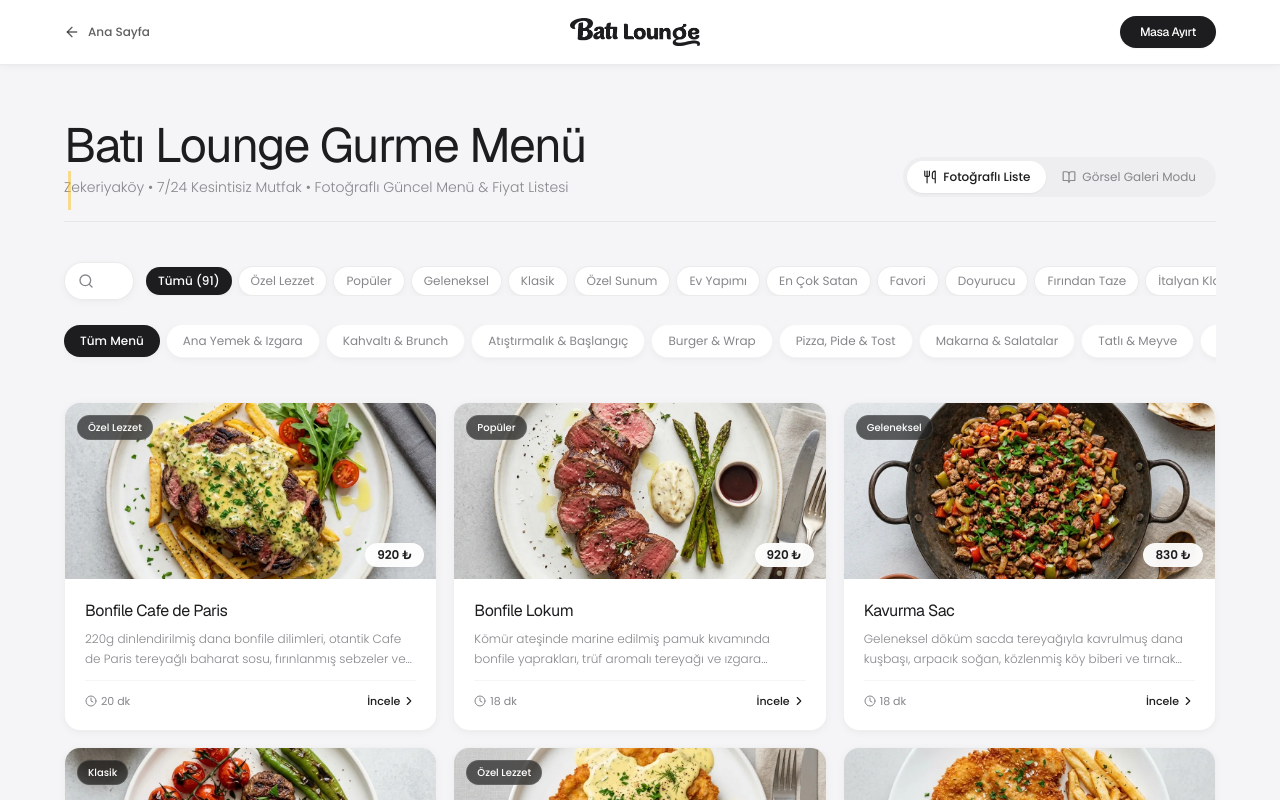
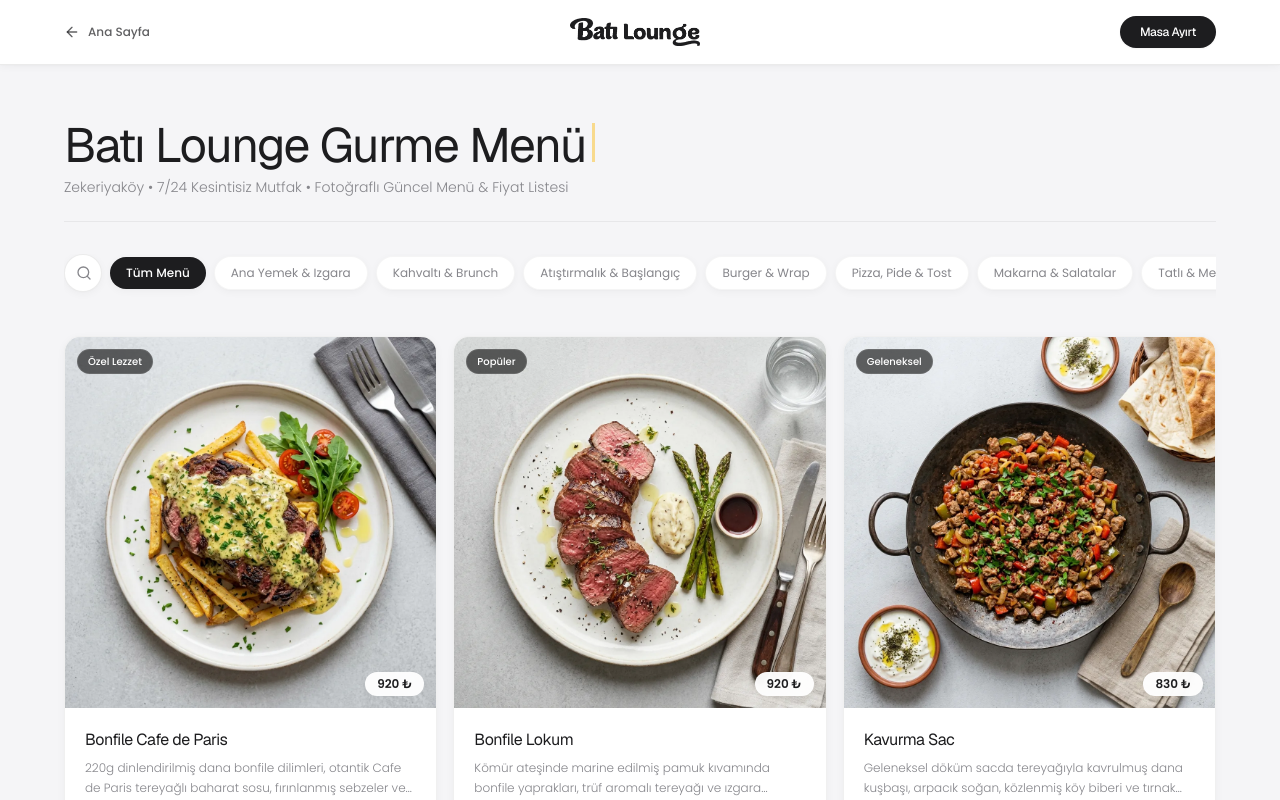
Before and after one commit to mbirlik24/batilounge, a Next.js app: page /menu in a window 1280 px wide. Shown: the top 800 px of the page. Built offline with nearby package versions, Linux system fonts and the light colour scheme.

Commit message:
feat(menu): improve photo display to 1:1 square, add circular expandable search, and refine modal

```diff
--- a/next.config.mjs
+++ b/next.config.mjs
@@ -2,6 +2,9 @@
 const nextConfig = {
   reactStrictMode: true,
   transpilePackages: ['lucide-react', 'framer-motion', 'sonner'],
+  images: {
+    formats: ['image/avif', 'image/webp'],
+  },
 };
 
 export default nextConfig;
--- a/src/app/menu/page.tsx
+++ b/src/app/menu/page.tsx
@@ -1,10 +1,10 @@
 'use client';
 
-import React, { useState, useMemo } from 'react';
+import React, { useState, useMemo, useRef, useEffect } from 'react';
 import Link from 'next/link';
 import Image from 'next/image';
 import { motion, AnimatePresence } from 'framer-motion';
-import { Search, X, ArrowLeft, ArrowRight, BookOpen, Utensils, Clock, Flame, ChevronRight } from 'lucide-react';
+import { Search, X, ArrowLeft, Clock, Flame, ChevronRight } from 'lucide-react';
 import { MENU_CATEGORIES, MENU_ITEMS, MenuItem } from '@/data/menuData';
 import TypewriterHeading from '@/components/TypewriterHeading';
 import ReservationModal from '@/components/ReservationModal';
@@ -12,32 +12,59 @@ import ReservationModal from '@/components/ReservationModal';
 export default function MenuPage() {
   const [activeCategory, setActiveCategory] = useState('all');
   const [searchQuery, setSearchQuery] = useState('');
-  const [selectedTag, setSelectedTag] = useState<string | null>(null);
   const [selectedItem, setSelectedItem] = useState<MenuItem | null>(null);
   const [isReservationOpen, setIsReservationOpen] = useState(false);
-  const [viewMode, setViewMode] = useState<'interactive' | 'visual'>('interactive');
-  const [lightboxImage, setLightboxImage] = useState<string | null>(null);
+  const [isSearchOpen, setIsSearchOpen] = useState(false);
+  const searchContainerRef = useRef<HTMLDivElement>(null);
+  const inputRef = useRef<HTMLInputElement>(null);
+
+  useEffect(() => {
+    const handleClickOutside = (e: MouseEvent) => {
+      if (
+        searchContainerRef.current &&
+        !searchContainerRef.current.contains(e.target as Node)
+      ) {
+        if (!searchQuery) {
+          setIsSearchOpen(false);
+        }
+      }
+    };
+    document.addEventListener('mousedown', handleClickOutside);
+    return () => document.removeEventListener('mousedown', handleClickOutside);
+  }, [searchQuery]);
+
+  useEffect(() => {
+    const handleKeyDown = (e: KeyboardEvent) => {
+      if (
+        (e.key === 'k' && (e.metaKey || e.ctrlKey)) ||
+        (e.key === '/' && document.activeElement?.tagName !== 'INPUT')
+      ) {
+        e.preventDefault();
+        setIsSearchOpen(true);
+        setTimeout(() => inputRef.current?.focus(), 50);
+      }
+      if (e.key === 'Escape') {
+        setSearchQuery('');
+        setIsSearchOpen(false);
+        inputRef.current?.blur();
+      }
+    };
+    window.addEventListener('keydown', handleKeyDown);
+    return () => window.removeEventListener('keydown', handleKeyDown);
+  }, []);
 
   const filteredItems = useMemo(() => {
     return MENU_ITEMS.filter((item) => {
       const matchesCategory =
         activeCategory === 'all' || item.category === activeCategory;
       const matchesSearch =
+        !searchQuery.trim() ||
         item.name.toLowerCase().includes(searchQuery.toLowerCase()) ||
         item.description.toLowerCase().includes(searchQuery.toLowerCase());
-      const matchesTag = !selectedTag || item.tag === selectedTag;
 
-      return matchesCategory && matchesSearch && matchesTag;
+      return matchesCategory && matchesSearch;
     });
-  }, [activeCategory, searchQuery, selectedTag]);
-
-  const availableTags = useMemo(() => {
-    const tags = new Set<string>();
-    MENU_ITEMS.forEach((item) => {
-      if (item.tag) tags.add(item.tag);
-    });
-    return Array.from(tags);
-  }, []);
+  }, [activeCategory, searchQuery]);
 
   return (
     <div className="min-h-screen bg-[#F5F5F7] dark:bg-black text-[#1D1D1F] dark:text-[#F5F5F7]">
@@ -80,9 +107,8 @@ export default function MenuPage() {
 
       {/* Main Menu Container */}
       <main className="max-w-7xl mx-auto px-6 sm:px-10 lg:px-16 py-10 sm:py-14">
-        {/* Title & View Toggle */}
-        <div className="flex flex-col md:flex-row md:items-end justify-between gap-6 mb-10 pb-6 border-b border-black/[0.06] dark:border-white/[0.08]">
-          <div>
+        {/* Title */}
+        <div className="mb-8 pb-6 border-b border-black/[0.06] dark:border-white/[0.08]">
           <TypewriterHeading
             text="Batı Lounge Gurme Menü"
             as="h1"
@@ -94,127 +120,86 @@ export default function MenuPage() {
           </p>
         </div>
 
-          {/* Apple Segmented View Toggle */}
-          <div className="flex apple-segment-track p-1 self-start md:self-auto">
-            <button
-              onClick={() => setViewMode('interactive')}
-              className={`flex items-center gap-1.5 px-4 py-2 rounded-full text-xs font-sans transition-all ${
-                viewMode === 'interactive'
-                  ? 'bg-white dark:bg-zinc-800 text-[#1D1D1F] dark:text-white font-medium shadow-sm'
-                  : 'text-[#86868B] hover:text-[#1D1D1F]'
+        {/* Segmented Category Filter with Circular Expandable Search */}
+        <div className="flex items-center gap-2 overflow-x-auto pb-3 mb-8 scrollbar-none">
+          {/* Circular Expandable Search Button */}
+          <motion.div
+            ref={searchContainerRef}
+            layout
+            animate={{
+              width: isSearchOpen || searchQuery ? 270 : 38,
+            }}
+            transition={{ type: 'spring', stiffness: 500, damping: 35 }}
+            className={`h-[38px] shrink-0 flex items-center rounded-full bg-white dark:bg-zinc-900 border transition-all shadow-apple-sm overflow-hidden ${
+              isSearchOpen || searchQuery
+                ? 'border-black/20 dark:border-white/30 ring-2 ring-black/5 dark:ring-white/10'
+                : 'border-black/[0.08] dark:border-white/[0.1] hover:border-black/20 dark:hover:border-white/20'
             }`}
           >
-              <Utensils className="w-3.5 h-3.5" />
-              <span>Fotoğraflı Liste</span>
+            {/* Circular Search Icon Button */}
+            <button
+              type="button"
+              onClick={() => {
+                if (!isSearchOpen && !searchQuery) {
+                  setIsSearchOpen(true);
+                  setTimeout(() => inputRef.current?.focus(), 50);
+                } else {
+                  inputRef.current?.focus();
+                }
+              }}
+              aria-label="Menüde ara"
+              className="w-[38px] h-[38px] shrink-0 flex items-center justify-center text-[#86868B] hover:text-[#1D1D1F] dark:hover:text-white transition-colors"
+            >
+              <Search className="w-4 h-4" />
             </button>
 
-            <button
-              onClick={() => setViewMode('visual')}
-              className={`flex items-center gap-1.5 px-4 py-2 rounded-full text-xs font-sans transition-all ${
-                viewMode === 'visual'
-                  ? 'bg-white dark:bg-zinc-800 text-[#1D1D1F] dark:text-white font-medium shadow-sm'
-                  : 'text-[#86868B] hover:text-[#1D1D1F]'
-              }`}
+            {/* Expanding Input & Controls */}
+            {(isSearchOpen || searchQuery) && (
+              <motion.div
+                initial={{ opacity: 0, x: -6 }}
+                animate={{ opacity: 1, x: 0 }}
+                exit={{ opacity: 0, x: -6 }}
+                transition={{ duration: 0.15 }}
+                className="flex items-center flex-1 pr-2.5 min-w-0"
               >
-              <BookOpen className="w-3.5 h-3.5" />
-              <span>Görsel Galeri Modu</span>
-            </button>
-          </div>
-        </div>
-
-        {viewMode === 'visual' ? (
-          /* Visual Gallery Mode */
-          <div className="space-y-8">
-            <div className="p-6 rounded-2xl bg-white dark:bg-zinc-900 border border-black/[0.06] dark:border-white/[0.08] shadow-apple-sm flex flex-col sm:flex-row items-center justify-between gap-4">
-              <div>
-                <h3 className="font-heading font-normal text-lg text-[#1D1D1F] dark:text-white mb-1">
-                  Tüm Menü Fotoğraf Koleksiyonu (110+ Görsel)
-                </h3>
-                <p className="text-xs font-sans font-light text-[#86868B]">
-                  Görsellere tıklayarak tam ekran inceleyebilirsiniz.
-                </p>
-              </div>
-              <span className="text-xs font-sans font-medium px-3 py-1.5 rounded-full bg-emerald-500/10 text-emerald-600 dark:text-emerald-400 border border-emerald-500/20">
-                113 Fotoğraf Yüklendi
-              </span>
-            </div>
-
-            <div className="grid grid-cols-2 sm:grid-cols-3 md:grid-cols-4 lg:grid-cols-6 gap-3.5">
-              {MENU_ITEMS.filter((i) => i.image).map((item) => (
-                <div
-                  key={item.id}
-                  onClick={() => setLightboxImage(item.image || null)}
-                  className="group relative rounded-xl overflow-hidden border border-black/[0.06] dark:border-white/[0.08] bg-white dark:bg-zinc-900 aspect-square cursor-pointer shadow-apple-sm"
-                >
-                  <Image
-                    src={item.image!}
-                    alt={item.name}
-                    fill
-                    sizes="(max-width: 640px) 50vw, (max-width: 1024px) 25vw, 16vw"
-                    className="object-cover transition-transform duration-300 group-hover:scale-110"
-                  />
-                  <div className="absolute inset-0 bg-gradient-to-t from-black/70 via-transparent to-transparent opacity-0 group-hover:opacity-100 transition-opacity p-2.5 flex flex-col justify-end text-white">
-                    <p className="text-[11px] font-heading font-medium line-clamp-1">{item.name}</p>
-                    <span className="text-[10px] font-sans opacity-90">{item.price} ₺</span>
-                  </div>
-                </div>
-              ))}
-            </div>
-          </div>
-        ) : (
-          /* Interactive Menu List with Item Photos */
-          <>
-            {/* Search & Tags */}
-            <div className="flex flex-col md:flex-row items-stretch md:items-center justify-between gap-3 mb-6">
-              <div className="relative flex-1 max-w-md">
-                <Search className="w-4 h-4 text-[#86868B] absolute left-3.5 top-1/2 -translate-y-1/2" />
                 <input
+                  ref={inputRef}
                   type="text"
                   value={searchQuery}
                   onChange={(e) => setSearchQuery(e.target.value)}
-                  placeholder="Menüde ara (örn: Bonfile, Tost, Serpme, Sufle, Limonata)..."
-                  className="w-full pl-9 pr-8 py-2.5 rounded-full bg-white dark:bg-zinc-900 border border-black/[0.08] dark:border-white/[0.1] focus:border-black/[0.3] dark:focus:border-white/[0.3] text-[#1D1D1F] dark:text-white placeholder:text-[#86868B] text-xs font-sans focus:outline-none transition-colors shadow-apple-sm"
+                  onKeyDown={(e) => {
+                    if (e.key === 'Escape') {
+                      setSearchQuery('');
+                      setIsSearchOpen(false);
+                      inputRef.current?.blur();
+                    }
+                  }}
+                  placeholder="Menüde ara..."
+                  className="w-full bg-transparent text-xs font-sans text-[#1D1D1F] dark:text-white placeholder:text-[#86868B] focus:outline-none py-1"
                 />
+
                 {searchQuery && (
+                  <span className="text-[10px] font-sans font-medium px-1.5 py-0.5 rounded-full bg-black/5 dark:bg-white/10 text-[#86868B] dark:text-zinc-300 shrink-0 mr-1.5">
+                    {filteredItems.length}
+                  </span>
+                )}
+
                 <button
-                    onClick={() => setSearchQuery('')}
-                    className="absolute right-3 top-1/2 -translate-y-1/2 text-zinc-400 hover:text-zinc-600"
+                  type="button"
+                  onClick={() => {
+                    setSearchQuery('');
+                    setIsSearchOpen(false);
+                  }}
+                  aria-label="Aramayı Kapat"
+                  className="p-1 rounded-full text-zinc-400 hover:text-zinc-700 dark:hover:text-zinc-200 hover:bg-black/5 dark:hover:bg-white/10 transition-colors shrink-0"
                 >
                   <X className="w-3.5 h-3.5" />
                 </button>
+              </motion.div>
             )}
-              </div>
+          </motion.div>
 
-              {/* Tag Pills */}
-              <div className="flex items-center gap-1.5 overflow-x-auto pb-1 md:pb-0 scrollbar-none">
-                <button
-                  onClick={() => setSelectedTag(null)}
-                  className={`px-3 py-1.5 rounded-full text-xs font-sans transition-colors whitespace-nowrap shadow-apple-sm ${
-                    selectedTag === null
-                      ? 'bg-[#1D1D1F] dark:bg-white text-white dark:text-[#1D1D1F] font-medium'
-                      : 'bg-white dark:bg-zinc-900 text-[#86868B] hover:text-[#1D1D1F]'
-                  }`}
-                >
-                  Tümü ({MENU_ITEMS.length})
-                </button>
-                {availableTags.map((tag) => (
-                  <button
-                    key={tag}
-                    onClick={() => setSelectedTag(selectedTag === tag ? null : tag)}
-                    className={`px-3 py-1.5 rounded-full text-xs font-sans transition-colors whitespace-nowrap border shadow-apple-sm ${
-                      selectedTag === tag
-                        ? 'border-[#1D1D1F] dark:border-white bg-[#1D1D1F] text-white dark:bg-white dark:text-[#1D1D1F] font-medium'
-                        : 'border-black/[0.08] dark:border-white/[0.1] bg-white dark:bg-zinc-900 text-[#86868B] hover:text-[#1D1D1F]'
-                    }`}
-                  >
-                    {tag}
-                  </button>
-                ))}
-              </div>
-            </div>
-
-            {/* Segmented Category Filter */}
-            <div className="flex items-center gap-1.5 overflow-x-auto pb-3 mb-8 scrollbar-none">
+          {/* Category Pills */}
           {MENU_CATEGORIES.map((cat) => {
             const isActive = activeCategory === cat.id;
             return (
@@ -223,6 +208,7 @@ export default function MenuPage() {
                 onClick={() => {
                   setActiveCategory(cat.id);
                   setSearchQuery('');
+                  setIsSearchOpen(false);
                 }}
                 className={`px-4 py-2 rounded-full text-xs font-sans whitespace-nowrap transition-all duration-150 shadow-apple-sm ${
                   isActive
@@ -248,9 +234,9 @@ export default function MenuPage() {
                     onClick={() => setSelectedItem(item)}
                     className="group rounded-2xl border border-black/[0.06] dark:border-white/[0.08] bg-white dark:bg-zinc-900 hover:border-black/[0.2] dark:hover:border-white/[0.2] transition-all duration-200 cursor-pointer overflow-hidden flex flex-col justify-between shadow-apple-sm hover:shadow-apple-md"
                   >
-                    {/* Item Image */}
+                {/* Item Image - Full Square (1:1) No Crop */}
                 {item.image && (
-                      <div className="relative h-44 w-full bg-zinc-100 dark:bg-zinc-950 overflow-hidden">
+                  <div className="relative aspect-square w-full bg-zinc-100 dark:bg-zinc-950 overflow-hidden">
                     <Image
                       src={item.image}
                       alt={item.name}
@@ -300,8 +286,6 @@ export default function MenuPage() {
                 </div>
               )}
             </div>
-          </>
-        )}
       </main>
 
       {/* Selected Item Modal */}
@@ -322,7 +306,7 @@ export default function MenuPage() {
               animate={{ opacity: 1, scale: 1 }}
               exit={{ opacity: 0, scale: 0.97 }}
               transition={{ duration: 0.2, ease: [0.23, 1, 0.32, 1] }}
-              className="relative z-10 w-full max-w-lg rounded-2xl border border-black/[0.08] dark:border-white/[0.12] bg-white dark:bg-zinc-900 overflow-hidden shadow-2xl"
+              className="relative z-10 w-full max-w-md max-h-[90vh] overflow-y-auto rounded-3xl border border-black/[0.08] dark:border-white/[0.12] bg-white dark:bg-zinc-900 shadow-2xl scrollbar-none"
             >
               <button
                 onClick={() => setSelectedItem(null)}
@@ -332,13 +316,14 @@ export default function MenuPage() {
                 <X className="w-4 h-4" />
               </button>
 
+              {/* Modal Image - Full Square (1:1) No Crop */}
               {selectedItem.image && (
-                <div className="h-56 w-full bg-zinc-100 dark:bg-zinc-950 relative">
+                <div className="relative aspect-square w-full bg-zinc-100 dark:bg-zinc-950 overflow-hidden">
                   <Image
                     src={selectedItem.image}
                     alt={selectedItem.name}
                     fill
-                    sizes="(max-width: 640px) 100vw, 512px"
+                    sizes="(max-width: 640px) 100vw, 448px"
                     className="object-cover"
                   />
                   {selectedItem.tag && (
@@ -359,11 +344,11 @@ export default function MenuPage() {
                   </span>
                 </div>
 
-                <p className="text-xs sm:text-sm font-sans font-light text-[#86868B] dark:text-zinc-300 leading-relaxed mb-6">
+                <p className="text-xs sm:text-sm font-sans font-light text-[#86868B] dark:text-zinc-300 leading-relaxed mb-5">
                   {selectedItem.description}
                 </p>
 
-                <div className="flex items-center justify-between p-3.5 rounded-xl bg-[#F5F5F7] dark:bg-zinc-800 mb-6 text-xs font-sans text-[#86868B]">
+                <div className="flex items-center justify-between p-3.5 rounded-xl bg-[#F5F5F7] dark:bg-zinc-800 text-xs font-sans text-[#86868B]">
                   <span className="flex items-center gap-1.5">
                     <Clock className="w-3.5 h-3.5 text-zinc-500" />
                     Hazırlanma: {selectedItem.prepTime || '8-12 dk'}
@@ -373,55 +358,8 @@ export default function MenuPage() {
                     {selectedItem.calories || 'Özel Reçete'}
                   </span>
                 </div>
-
-                <div className="flex items-center justify-between pt-3 border-t border-black/[0.06] dark:border-white/[0.08]">
-                  <span className="text-xs font-sans text-emerald-600 dark:text-emerald-400 font-medium">
-                    ● 7/24 Sıcak Servis
-                  </span>
-
-                  <button
-                    onClick={() => {
-                      setSelectedItem(null);
-                      setIsReservationOpen(true);
-                    }}
-                    className="apple-btn px-6 py-2.5 rounded-full bg-[#1D1D1F] dark:bg-white text-white dark:text-[#1D1D1F] font-heading font-medium text-xs tracking-tight"
-                  >
-                    Masa Ayırt & Sipariş Ver
-                  </button>
-                </div>
               </div>
             </motion.div>
-          </div>
-        )}
-      </AnimatePresence>
-
-      {/* Lightbox Modal for Gallery View */}
-      <AnimatePresence>
-        {lightboxImage && (
-          <div className="fixed inset-0 z-50 flex items-center justify-center p-4">
-            <motion.div
-              initial={{ opacity: 0 }}
-              animate={{ opacity: 1 }}
-              exit={{ opacity: 0 }}
-              onClick={() => setLightboxImage(null)}
-              className="absolute inset-0 bg-black/90 backdrop-blur-md"
-            />
-            <div className="relative z-10 w-full max-w-3xl h-[80vh] rounded-2xl overflow-hidden border border-white/20 bg-black flex items-center justify-center p-2">
-              <button
-                onClick={() => setLightboxImage(null)}
-                aria-label="Kapat"
-                className="absolute top-4 right-4 z-20 p-2 rounded-full bg-black/60 text-white hover:bg-black"
-              >
-                <X className="w-5 h-5" />
-              </button>
-              <Image
-                src={lightboxImage}
-                alt="Menü Lezzeti"
-                fill
-                sizes="(max-width: 768px) 95vw, 800px"
-                className="object-contain p-2"
-              />
-            </div>
           </div>
         )}
       </AnimatePresence>
--- a/src/components/TypewriterHeading.tsx
+++ b/src/components/TypewriterHeading.tsx
@@ -69,35 +69,35 @@ export default function TypewriterHeading({
 
   const Tag = as;
   const currentText = fullText.slice(0, charIndex);
+  const remainingText = fullText.slice(charIndex);
+
   const currentLines = currentText.split('\n');
+  const remainingLines = remainingText.split('\n');
 
   return (
-    <Tag ref={ref} className={`relative ${className}`}>
-      {/* Invisible full text reserve to guarantee ZERO Layout Shift (CLS) */}
-      <span className="invisible select-none pointer-events-none aria-hidden:true block">
-        {targetLines.map((line, idx) => (
-          <React.Fragment key={idx}>
-            {line}
-            {idx < targetLines.length - 1 && <br />}
-          </React.Fragment>
-        ))}
-      </span>
-
-      {/* Visible Typing Layer */}
-      <span className="absolute inset-0 top-0 left-0">
+    <Tag ref={ref} className={className}>
+      <span>
         {currentLines.map((line, idx) => (
           <React.Fragment key={idx}>
             {line}
             {idx < currentLines.length - 1 && <br />}
           </React.Fragment>
         ))}
+      </span>
       {showCursor && (
         <span
-            className={`inline-block w-[3px] h-[0.82em] bg-amber-400 ml-1 align-baseline ${
+          className={`inline-block w-[3px] h-[0.82em] bg-amber-400 ml-1.5 align-baseline select-none ${
             isDone ? 'animate-pulse opacity-60' : 'animate-pulse opacity-100'
           }`}
         />
       )}
+      <span className="invisible select-none pointer-events-none" aria-hidden="true">
+        {remainingLines.map((line, idx) => (
+          <React.Fragment key={idx}>
+            {line}
+            {idx < remainingLines.length - 1 && <br />}
+          </React.Fragment>
+        ))}
       </span>
     </Tag>
   );
```
Also changed, not shown: src/app/globals.css (+40 -0 lines), src/components/Testimonials.tsx (+141 -67 lines). Lines whose indentation alone changed are shown as unchanged.
